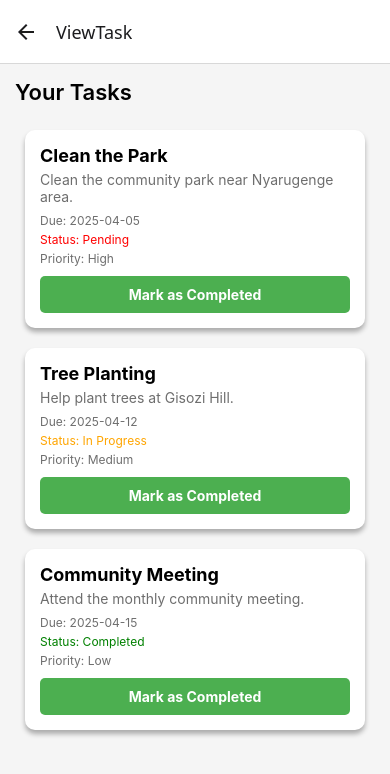
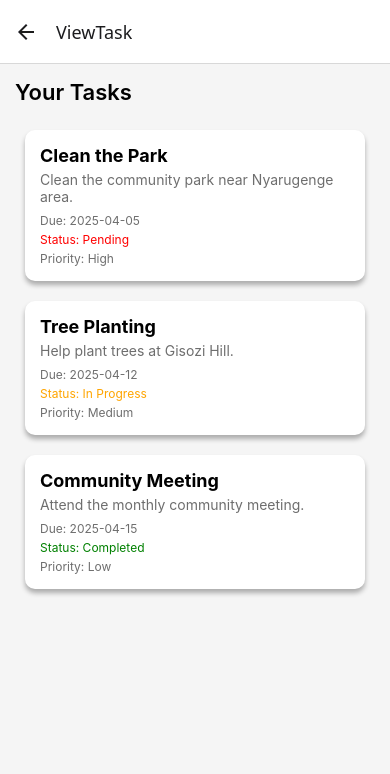
Before and after one commit to Baudoin10/Umuganda, a React Native app: screen /ViewTask in a window 390 px wide. Shown: the top 774 px of the page. Built offline with nearby package versions, Linux system fonts and the light colour scheme.

Commit message:
fixing all pages

```diff
--- a/Screens/Login.jsx
+++ b/Screens/Login.jsx
@@ -18,7 +18,7 @@ const Login = () => {
   const [password, setPassword] = useState("");
 
   const handleLogin = () => {
-    if (username === "john" && password === "12345") {
+    if (username === "fido" && password === "12345") {
       navigation.navigate("Dashboard");
     } else if (username === "credo" && password === "12345") {
       navigation.navigate("user");
--- a/UserDashboard/ViewTask.jsx
+++ b/UserDashboard/ViewTask.jsx
@@ -1,6 +1,6 @@
 import React from 'react';
-import { View, Text, FlatList, TouchableOpacity } from 'react-native';
-import Icon from 'react-native-vector-icons/Feather'; // For icons like calendar and check-circle
+import { View, Text, FlatList } from 'react-native';
+import Icon from 'react-native-vector-icons/Feather';
 
 // Sample tasks data
 const tasks = [
@@ -54,19 +54,6 @@ const TaskCard = ({ task }) => (
       Status: {task.status}
     </Text>
     <Text style={{ fontSize: 12, marginTop: 4, color: '#6e6e6e' }}>Priority: {task.priority}</Text>
-
-    <TouchableOpacity
-      style={{
-        marginTop: 10,
-        backgroundColor: '#4CAF50',
-        paddingVertical: 10,
-        borderRadius: 5,
-        alignItems: 'center',
-      }}
-      onPress={() => alert(`Task ${task.id} marked as completed!`)}
-    >
-      <Text style={{ color: 'white', fontWeight: 'bold' }}>Mark as Completed</Text>
-    </TouchableOpacity>
   </View>
 );
 
@@ -75,7 +62,6 @@ const ViewTask = () => {
   return (
     <View style={{ flex: 1, backgroundColor: '#f5f5f5', padding: 15 }}>
       <Text style={{ fontSize: 22, fontWeight: '600', marginBottom: 15 }}>Your Tasks</Text>
-
       <FlatList
         data={tasks}
         keyExtractor={(item) => item.id.toString()}
```
Also changed, not shown: Screens/EventDetails.jsx (+0 -267 lines).
